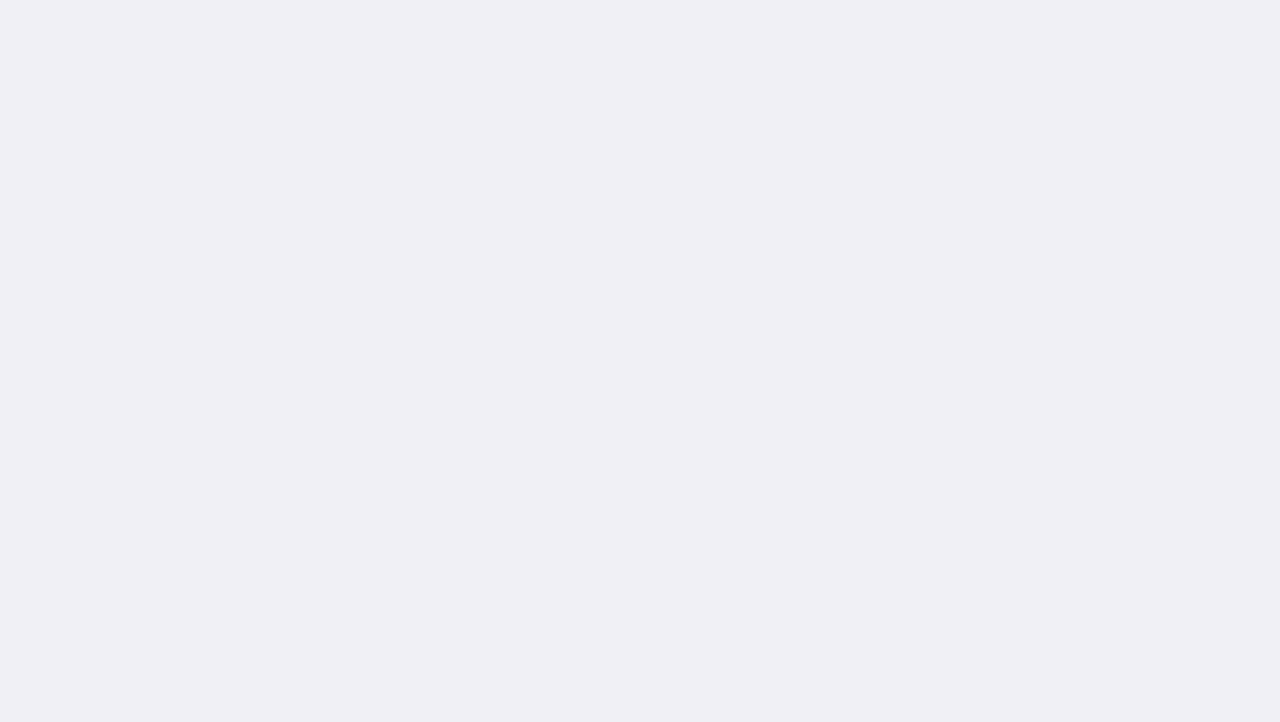
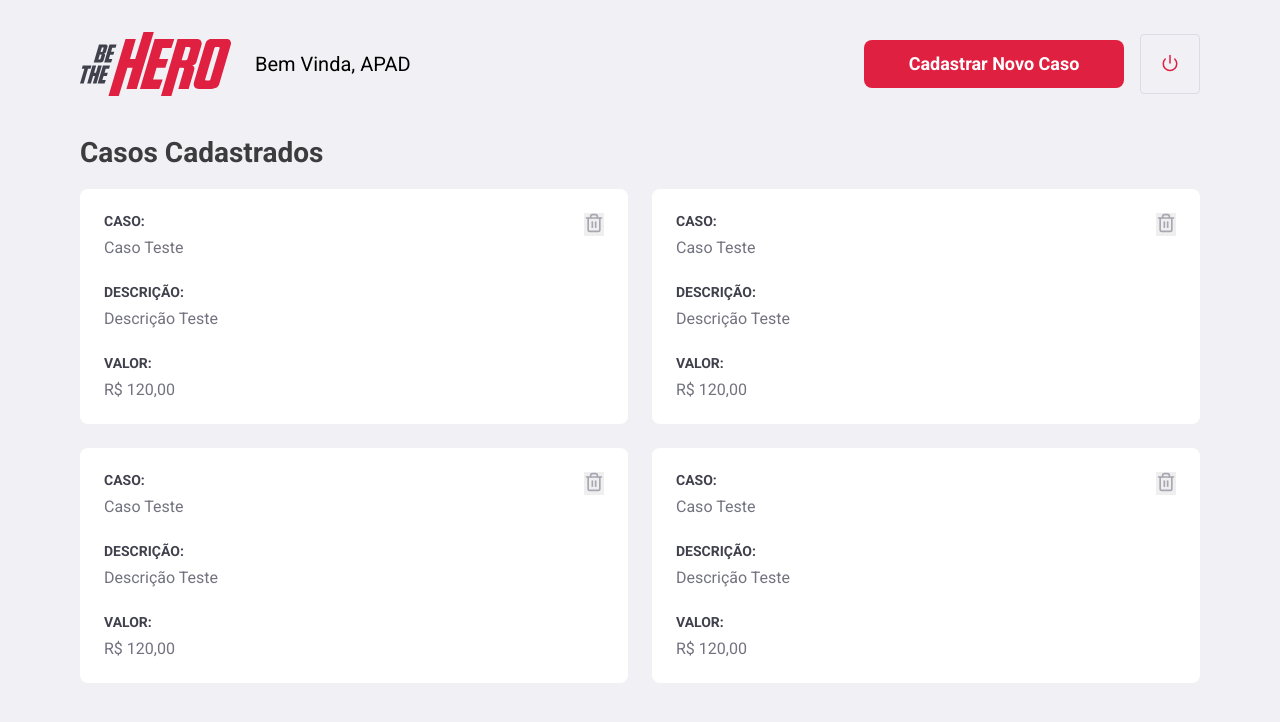
Before and after one commit to GiordanoMenezes/OngManager, a React (Create React App) app in the folder frontend/: page /profile in a window 1280 px wide. Shown: the top 722 px of the page. Built offline with nearby package versions, Linux system fonts and the light colour scheme.

Commit message:
Paginas Registro,Profile e NewIncident

```diff
--- a/frontend/src/global.css
+++ b/frontend/src/global.css
@@ -32,7 +32,20 @@
  border: 1px solid #dcdce6;
  border-radius:8px;
  padding: 0 24px;
+ transition: border-color 0.3s;
 }
+
+form textarea {
+  width: 100%;
+  min-height: 140px;
+  resize: vertical;
+  color: #333;
+  border: 1px solid #dcdce6;
+  border-radius:8px;
+  padding: 16px 24px;
+  line-height: 24px;
+  transition: border-color 0.3s;
+ }
 
 .linkTo {
   display: flex;
@@ -53,7 +66,8 @@
  opacity: 0.8;
 }
 
-form input:hover,form input:focus {
+form input:hover,form input:focus,
+form input:hover,form textarea:focus {
   border-color: #e02041;
 }
 
--- a/frontend/src/pages/Logon/styles.css
+++ b/frontend/src/pages/Logon/styles.css
@@ -7,13 +7,12 @@
 
   display:flex;
   align-items: center;
-  justify-content: center;
+  justify-content: space-between;
 }
 
 .logon-container section.form {
   width: 100%;
-  max-width: 300px;
-  margin-right: 60px;
+  max-width: 360px;
 }
 
 .logon-container section.form form {
--- /dev/null
+++ b/frontend/src/pages/NewIncident/index.js
@@ -0,0 +1,34 @@
+import React from 'react';
+import {Link} from 'react-router-dom';
+
+import {FiArrowLeft} from 'react-icons/fi';
+
+import './styles.css';
+
+import LogoImg from '../../assets/logo.svg';
+
+export default function NewIncident() {
+  return (
+    <div className="new-incident-container">
+      <div className="content">
+        <section>
+          <img src={LogoImg} alt="Be The Hero" />
+          <h1>Cadastrar Novo Caso</h1>
+          <p>Descreva o caso detalhadamente para encontrar um herói para resolver isso.</p>
+          <Link className="linkTo" to="/profile">
+            <FiArrowLeft size={16} color='#E02041' />
+            Voltar para Casos
+      </Link>
+        </section>
+        <form>
+          <input type="text" placeholder="Título do caso" />
+          <textarea placeholder="Descrição" />
+          <input type="text" placeholder="Valor em reais" />
+
+
+          <button className="button" type="submit">Cadastrar</button>
+        </form>
+      </div>
+    </div>
+  )
+}
--- /dev/null
+++ b/frontend/src/pages/NewIncident/styles.css
@@ -0,0 +1,49 @@
+.new-incident-container {
+  margin:0 auto;
+  width: 100%;
+  max-width: 920px;
+  height: 100vh;
+
+  display:flex;
+  align-items: center;
+  justify-content: center;
+}
+
+.new-incident-container .content {
+  width: 100%;
+  padding:64px;
+  background: #f0f0f5;
+  box-shadow: 0 0 100px rgba(0, 0, 0, 0.1);
+  border-radius: 8px;
+
+  display: flex;
+  justify-content: space-between;
+  align-items: center;
+}
+
+.new-incident-container .content section {
+  width: 100%;
+  max-width: 380px;
+  padding-right: 30px;
+}
+
+.new-incident-container .content section h1 {
+  margin: 40px 0 20px;
+  font-size: 30px;
+}
+
+.new-incident-container .content section p {
+  font-size:18px;
+  color:#737380;
+  line-height: 32px;
+}
+
+.new-incident-container .content form {
+  width: 100%;
+  max-width: 450px;
+}
+
+.new-incident-container .content form input,
+.new-incident-container .content form textarea {
+  margin-top:8px;
+}
--- /dev/null
+++ b/frontend/src/pages/Profile/index.js
@@ -0,0 +1,76 @@
+import React from 'react';
+import {Link} from 'react-router-dom';
+
+import './styles.css';
+
+import {FiPower, FiTrash2} from 'react-icons/fi';
+import LogoImg from '../../assets/logo.svg';
+
+
+export default function Profile() {
+
+  return (
+    <div className="profile-container">
+      <header>
+        <img src={LogoImg} alt="Be the Hero" />
+        <span>Bem Vinda, APAD</span>
+        <Link className="button" to="incidents/new">Cadastrar Novo Caso</Link>
+        <button type="button">
+          <FiPower size={18} color="#E02041"/>
+        </button>
+      </header>
+      <h1>Casos Cadastrados</h1>
+
+      <ul>
+        <li>
+          <strong>CASO:</strong>
+          <p>Caso Teste</p>
+          <strong>DESCRIÇÃO:</strong>
+          <p>Descrição Teste</p>
+          <strong>VALOR:</strong>
+          <p>R$ 120,00</p>
+
+          <button type="button">
+            <FiTrash2 size={20} color="#a8a8b3"/>
+          </button>
+        </li>
+        <li>
+          <strong>CASO:</strong>
+          <p>Caso Teste</p>
+          <strong>DESCRIÇÃO:</strong>
+          <p>Descrição Teste</p>
+          <strong>VALOR:</strong>
+          <p>R$ 120,00</p>
+
+          <button type="button">
+            <FiTrash2 size={20} color="#a8a8b3"/>
+          </button>
+        </li>
+        <li>
+          <strong>CASO:</strong>
+          <p>Caso Teste</p>
+          <strong>DESCRIÇÃO:</strong>
+          <p>Descrição Teste</p>
+          <strong>VALOR:</strong>
+          <p>R$ 120,00</p>
+
+          <button type="button">
+            <FiTrash2 size={20} color="#a8a8b3"/>
+          </button>
+        </li>
+        <li>
+          <strong>CASO:</strong>
+          <p>Caso Teste</p>
+          <strong>DESCRIÇÃO:</strong>
+          <p>Descrição Teste</p>
+          <strong>VALOR:</strong>
+          <p>R$ 120,00</p>
+
+          <button type="button">
+            <FiTrash2 size={20} color="#a8a8b3"/>
+          </button>
+        </li>
+      </ul>
+    </div>
+  );
+}
--- /dev/null
+++ b/frontend/src/pages/Profile/styles.css
@@ -0,0 +1,87 @@
+.profile-container {
+  width: 100%;
+  max-width: 1180px;
+  padding: 0 30px;
+  margin: 32px auto;
+}
+
+.profile-container header {
+  display: flex;
+  align-items: center;
+}
+
+.profile-container header span {
+  font-size:20px;
+  margin-left:24px;
+}
+
+.profile-container header img {
+height: 64px;
+}
+
+.profile-container header a {
+   width: 260px;
+   margin-left: auto;
+   margin-top:0;
+  }
+
+  .profile-container header button {
+    height: 60px;
+    width: 60px;
+    border-radius: 4px;
+    border: 1px solid  #dcdce6;
+    background: transparent;
+    margin-left:16px;
+    transition: border-color 0.2s;
+  }
+
+  .profile-container header button:hover {
+    border-color: #999;
+  }
+
+  .profile-container h1 {
+    margin-top:40px;
+    margin-bottom: 20px;
+  }
+
+  .profile-container ul {
+    display: grid;
+    grid-template-columns: repeat(2,1fr) ;
+    grid-gap:24px;
+    list-style: none;
+  }
+
+  .profile-container ul li {
+    background:#fff;
+    padding:24px;
+    border-radius:8px;
+    position: relative;
+  }
+
+  .profile-container ul li button {
+     position:absolute;
+     right:24px;
+     top: 24px;
+     border:0;
+     transition: opacity 0.2s;
+  }
+
+  .profile-container ul li button:hover {
+    opacity:0.7;
+  }
+
+  .profile-container ul li strong {
+    display: block;
+    margin-bottom: 8px;
+    color:#41414D;
+  }
+
+  .profile-container ul li p + strong {
+     margin-top:26px;
+  }
+
+  .profile-container ul li p {
+    color:#737380;
+    line-height: 21px;
+    font-size:16px;
+  }
--- a/frontend/src/pages/Register/index.js
+++ b/frontend/src/pages/Register/index.js
@@ -18,7 +18,7 @@
           <p>Faça seu cadastro, entre na plataforma e ajude pessoas a encontrarem os casos da sua ONG.</p>
           <Link className="linkTo" to="/">
             <FiArrowLeft size={16} color='#E02041' />
-            Voltar para a tela Inicial
+            Não tenho cadastro
           </Link>
         </section>
           <form>
--- a/frontend/src/routes.js
+++ b/frontend/src/routes.js
@@ -4,6 +4,8 @@
 
 import Logon from './pages/Logon';
 import Register from './pages/Register';
+import Profile from './pages/Profile';
+import NewIncident from './pages/NewIncident';
 
 export default function Routes() {
   return (
@@ -11,6 +13,8 @@
       <Switch>
         <Route path="/" exact='true' component={Logon} />
         <Route path="/register" component={Register} />
+        <Route path="/profile" component={Profile} />
+        <Route path="/incidents/new" component={NewIncident} />
       </Switch>
     </BrowserRouter>
   )
```
